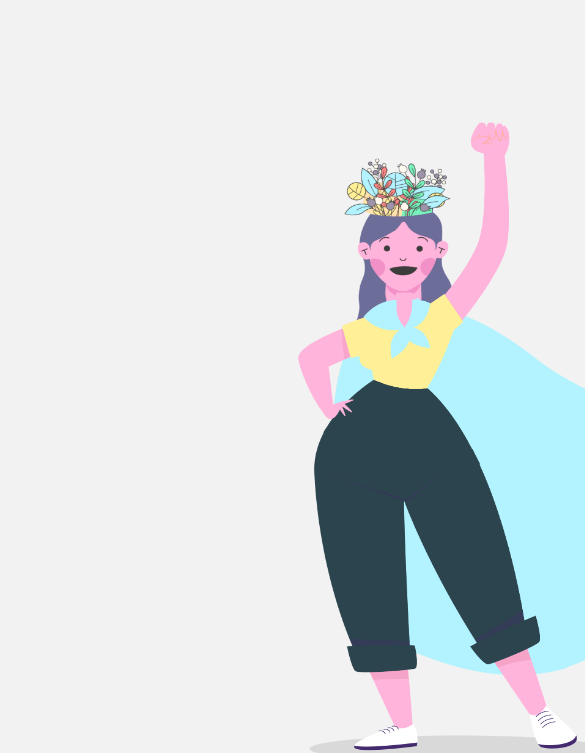
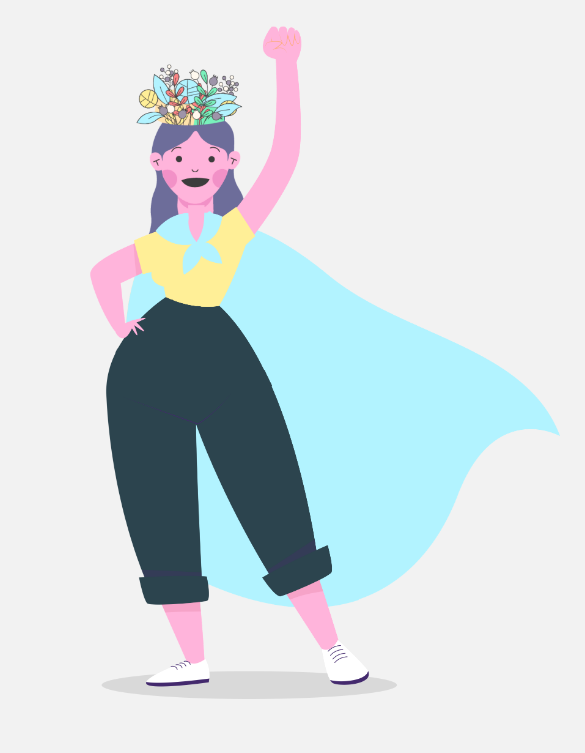
Before and after one commit to DaniellaMolina/proyectofinal-Desarrolloweb, a website: page secciones/quienes-pueden-hacer-terapia.html in a window 390 px wide. Shown: the part 102-855 px from the top of the page, 585 px wide, since content can reach past the window. Drawn offline with nearby package versions, Linux system fonts and the light colour scheme.

Commit message:
Responsive pagina 2

```diff
--- a/sass/views/_paginaPrincipal.scss
+++ b/sass/views/_paginaPrincipal.scss
@@ -25,7 +25,6 @@
     /*Seccion1*/
     .section1-gif {
         background-color: #222222;
-        border: solid red;
         margin-top: .2rem;
 
         @include tablet {
@@ -47,7 +46,6 @@
     .section2-pasos{
         margin: 10rem 0 10rem 0;
         padding: 5rem;
-        border: solid blue;
 
         @include movil {
         margin-top: 0;
@@ -136,7 +134,7 @@
     .section3-testimonios {
         height: auto;
         background-color: $violeta;
-        border: solid green;
+
 
         @include movil {
           width: 100%;
@@ -174,7 +172,6 @@
         position: relative;
         width: 55rem;
         margin: 1rem;
-        border: solid yellow;
 
         @include movil {
           width: 17rem;
--- a/sass/views/_quienesPuedenhacerTerapia.scss
+++ b/sass/views/_quienesPuedenhacerTerapia.scss
@@ -10,14 +10,9 @@
   @include movil {
     display: flex;
     flex-direction: column;
-    height: auto;
-    width: 54rem;
-  }
+    width: 20rem;
+    margin: 0;
 
-  @include tablet {
-    display: flex;
-    flex-direction: column;
-    height: auto;
   }
 
   &__imagen {
@@ -26,17 +21,32 @@
   height: 30rem;
 
   @include movil {
-    margin: 5rem 0 5rem 20rem;
+    width: 20rem;
+    height: auto;
+    margin-left: 10rem;
   }
 
   @include tablet {
-    margin: 5rem 0 5rem 15rem;
+    margin-left: 5rem;
     width: 30rem;
-    height: 40rem;
+    height: auto;
   }
  }
+
   &__bloque {
     margin-top: 10rem;
+
+    @include movil {
+      width: 20rem;
+      margin-top: 5rem;
+      margin-left: 4rem;
+      overflow: hidden;
+    }
+    @include tablet{
+      width: 40rem;
+      margin-top: 5rem;
+      overflow: hidden;
+    }
   }
 
   &__texto {
@@ -45,12 +55,12 @@
   width: 40rem;
   position: sticky;
 
+
     @include tablet {
       width: 40rem;
       text-align: justify;
       font-size: 2rem;
       position: relative;
-      margin: 5rem;
     }
   }
 
@@ -65,8 +75,7 @@
 
     @include tablet {
       position: relative;
-      margin: 0 0 0 3rem;
-
+      font-size: 2rem;
     }
   }
 
@@ -77,22 +86,28 @@
     width: 30rem;
     height: auto;
 
-    @include movil{
-      margin: 35rem 0;
-    }
 
     @include tablet {
-      margin: 45rem 0;
+      width: 40rem;
+      margin: 50rem 2rem 0 0;
     }
   }
 
-  @include tablet {
-    &__ingresar{
-      margin-left: 0rem;
-      width: 20rem;
+  &__ingresar{
+    @include movil {
+      margin-left: 5rem;
+      width: 22rem;
       height: 5rem;
       font-size: 2rem;
-      }
+      margin-top: 8rem;
+    }
+    @include tablet {
+      width: 15rem;
+      height: 5rem;
+      font-size: 2rem;
+      margin-top: 8rem;
+    }
+
   }
 
 }
@@ -102,16 +117,45 @@
   background-color: $amarillo;
   border: solid $amarillo;
 
+  @include movil {
+    width: 22.5rem;
+    margin: 0;
+  }
+
+  @include tablet {
+    width: 46.5rem;
+    margin: 0;
+    overflow: hidden;
+  }
 
   &__bloque{
     display: flex;
     flex-direction: row;
     justify-content: space-between;
     margin-bottom: 5rem;
+
+    @include movil {
+      display: flex;
+      flex-direction: column;
+    }
+
+    @include tablet {
+      display: flex;
+      flex-direction: column;
+    }
   }
 
   &__bloque1{
     margin: 5rem;
+
+    @include movil {
+      margin: 0;
+    }
+
+    @include tablet{
+      margin: 0;
+      padding: 1rem;
+    }
   }
 
   &__titulo{
@@ -124,89 +168,49 @@
   &__imagen{
     height: auto;
     width: 100%;
+
+    @include movil {
+      width: 30rem;
+      margin-left: 6rem;
+    }
+    @include tablet {
+      width: 40rem;
+      margin-left: 6rem;
+      margin-top: 5rem;
+    }
   }
 
   &__ingresar{
     margin-left: 15rem;
+
+      @include tablet {
+        width: 15rem;
+        height: 5rem;
+        font-size: 2rem;
+        margin-top: 6rem;
+      }
   }
 
   &__texto{
     width: 40rem;
     text-align: justify;
-  }
 
-  @include tablet {
-    &__bloque{
-      display: flex;
-      flex-direction: column;
-      flex-wrap: wrap;
+    @include movil {
+      width: 40rem;
+      text-align: justify;
+      font-size: 2rem;
+      position: relative;
     }
 
-    &__imagen{
-      width: 80%;
+    @include tablet {
+      width: 45rem;
+      text-align: justify;
+      font-size: 2rem;
+      position: relative;
     }
   }
 
-  @include movil {
-    &__bloque{
-      display: flex;
-      flex-direction: column;
-      flex-wrap: wrap;
-    }
-    &__texto{
-      width: 60%;
-      text-align: justify;
-      font-size: 3rem;
-    }
-
-    &__titulo{
-      font-size: 4rem;
-      width: 60%;
-      line-height: 5rem;
-    }
-
-    &__imagen{
-      width: 70%;
-    }
-
-    &__ingresar{
-    margin-left: 0rem;
-    width: 20rem;
-    height: 5rem;
-    font-size: 2rem;
-    }
-  }
-
-  @include tablet{
-    &__bloque{
-      display: flex;
-      flex-direction: column;
-      flex-wrap: wrap;
-    }
-    &__texto{
-      width: 60%;
-      text-align: justify;
-      font-size: 3rem;
-    }
-
-    &__titulo{
-      font-size: 4rem;
-      width: 60%;
-      line-height: 5rem;
-    }
-
-    &__imagen{
-      width: 60%;
-    }
-
-    &__ingresar{
-    margin-left: 0rem;
-    width: 20rem;
-    height: 5rem;
-    font-size: 2rem;
-    }
-  }
-}
+   }
 
 .section3-quienes {
   margin: 3rem;
@@ -220,13 +224,16 @@
     flex-direction: column;
     height: auto;
     width: 54rem;
-    border: solid red;
+    margin: 0;
+
   }
 
   @include tablet {
     display: flex;
     flex-direction: column;
     height: auto;
+    width: 46.5rem;
+    margin: 0;
   }
 
   &__imagen {
@@ -235,12 +242,9 @@
   height: auto;
 
   @include movil {
-    margin: 5rem 0 5rem 20rem;
+    margin-left: 7rem;
   }
 
-  @include tablet {
-    margin: 5rem 0 5rem 20rem;
-  }
  }
 
  &__bloque {
@@ -254,11 +258,10 @@
   position: sticky;
 
     @include tablet {
-      width: 40rem;
+      width: 45rem;
       text-align: justify;
       font-size: 2rem;
       position: relative;
-      margin: 5rem;
     }
   }
 
@@ -273,8 +276,6 @@
 
     @include tablet {
       position: relative;
-      margin: 0 0 0 3rem;
-
     }
   }
 
@@ -306,7 +307,6 @@
 /*Services Styles*/
 .services {
   position: relative;
-
   display: flex;
   justify-content: center;
   align-items: center;
@@ -320,11 +320,12 @@
   margin: 5rem;
   overflow: hidden;
 
+
   @include tablet {
     display: flex;
     flex-direction: column;
-    margin-left: 5rem;
     width: 40rem;
+    margin: 0;
   }
 
   &__titulo {
@@ -334,6 +335,14 @@
     font-weight: 800;
     line-height: 3.125rem;
     color: $colorletra;
+
+    @include movil {
+      margin: 0;
+    }
+
+    @include tablet {
+      margin: 0;
+    }
   }
 
 
--- a/secciones/quienes-pueden-hacer-terapia.html
+++ b/secciones/quienes-pueden-hacer-terapia.html
@@ -32,6 +32,7 @@
 <!-- Cuerpo de página de inicio -->
 <body>
     <div class="container1">
+
         <!-- Menu de navegación -->
         <header class="header">
         <nav class="navbar navbar-expand-lg">
@@ -73,7 +74,7 @@
             <!-- Quines pueden hacer terapia  -->
             <section class="section1">
                 <div class="section1-quienes">
-                        <div class="section1-quienes__circulo"><svg viewbox="0 0 200 200" xmlns="http://www.w3.org/2000/svg"><path d="M 0, 80.5 C 0, 48.3 48.3, 0 80.5, 0 S 161, 48.3 161, 80.5 112.7, 161 80.5, 161 0, 112.7 0, 80.5"fill="#ffef9b" transform="rotate(0, 100, 100) translate(19.5 19.5)"></path></svg></div>
+                    <div class="section1-quienes__circulo"><svg class="section1-quienes__circulo1"viewbox="0 0 200 200" xmlns="http://www.w3.org/2000/svg"><path d="M 0, 80.5 C 0, 48.3 48.3, 0 80.5, 0 S 161, 48.3 161, 80.5 112.7, 161 80.5, 161 0, 112.7 0, 80.5"fill="#ffef9b" transform="rotate(0, 100, 100) translate(19.5 19.5)"></path></svg></div>
                     <div>
                         <img class="section1-quienes__imagen" src="../imagenes/quienespuedenhacerterapia.png" alt="">
                     </div>
@@ -200,7 +201,6 @@
 
         </main>
 
-
         <!-- Pie de página -->
         <footer class="footer">
             <div style="height: 150px; overflow: hidden;" ><svg viewBox="0 0 500 150" preserveAspectRatio="none" style="height: 100%; width: 100%;"><path d="M-6.49,92.27 C149.99,150.00 74.77,69.56 501.41,39.95 L500.00,150.00 L0.00,150.00 Z" style="stroke: none; fill: #252526;"></path></svg></div>
```
Also changed, not shown: css/estilos.css. Lines whose indentation alone changed are shown as unchanged.
